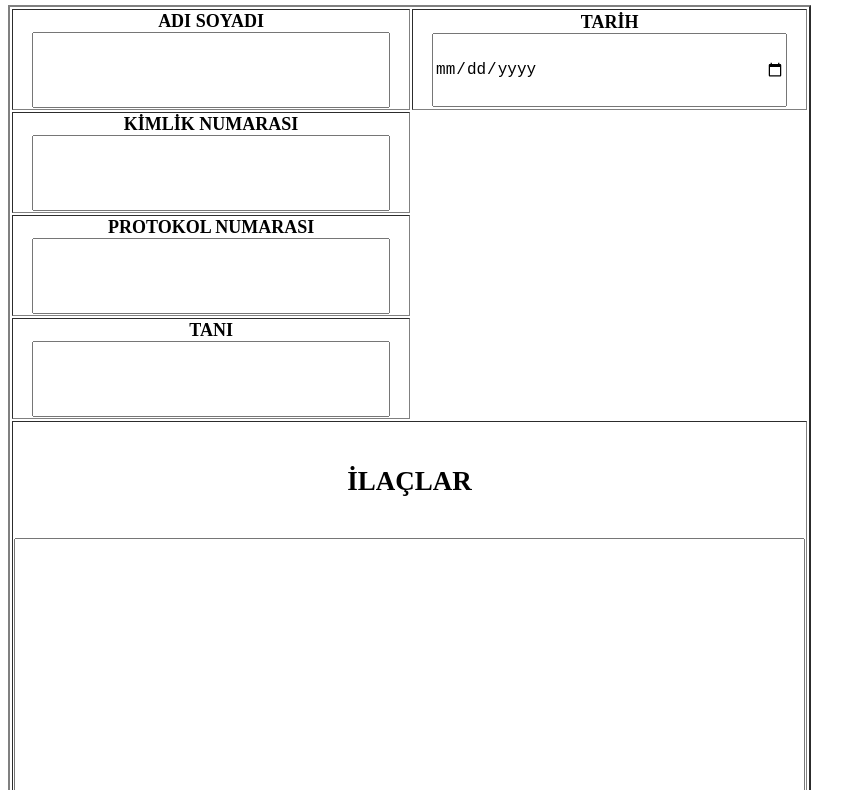
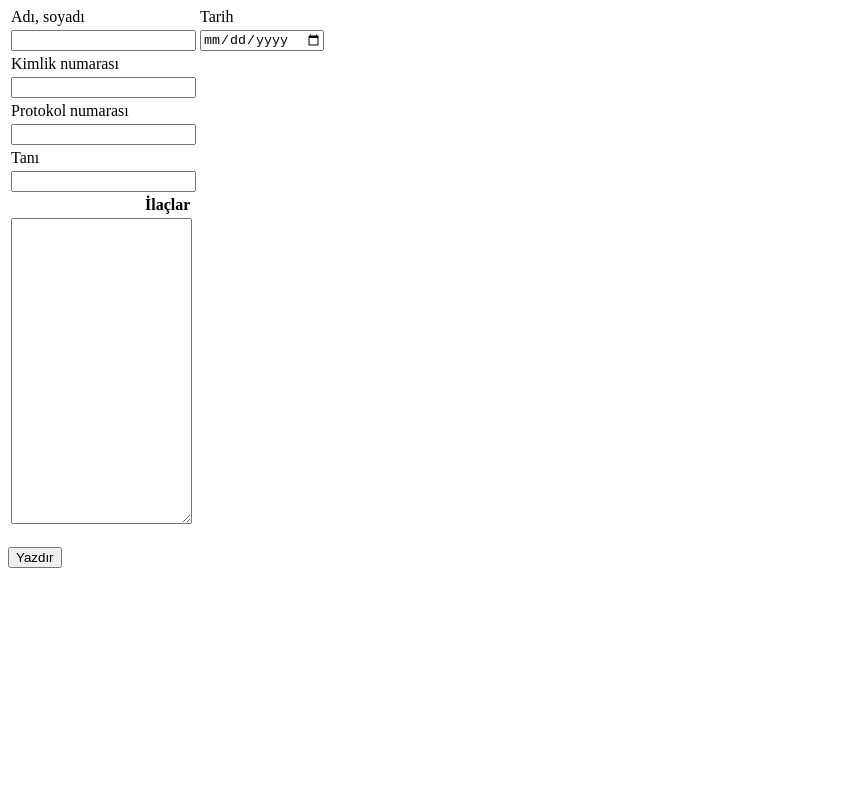
Before and after one commit to taneregehan/rx, a plain HTML site: page index.html in a window 1280 px wide. Shown: the part 62-852 px from the top of the page, without its empty margins (0-866 px from the left). After the commit the page ends 800 px from the top, so only its background shows below. Drawn offline with Linux system fonts and the light colour scheme.

Commit message:
Update index.html

```diff
--- a/index.html
+++ b/index.html
@@ -1,85 +1,48 @@
 <!DOCTYPE html>
-<html lang="en">
+<html>
     <head>
         <meta charset="UTF-8">
-    <meta http-equiv="X-UA-Compatible" content="IE=edge">
-    <meta name="viewport" content="width=device-width, initial-scale=1.0">
-    <title>e-reçete</title>
-    <link rel="stylesheet" href="style.css">
+        <link rel="stylesheet" type="text/css" href="styles.css">
+        <link rel="icon" href="favicon.ico" type="image/x-icon">
+        <title>Reçete</title>
     </head>
 <body>
-   <h3>REÇETE</h3>
-    <table border="2">
-
+    <h2>REÇETE</h2>
+    <table>
         <tr>
-<TH>ADI SOYADI
-    <input type="text">
-</TH>
-
-<TH>TARİH
-    <input type="date">
-</TH>
-
+            <td>Adı, soyadı</td>
+            <td>Tarih</td>
         </tr>
-
-
-
-
-
-
-
-
-
-<tr >
-
-    <TH>KİMLİK NUMARASI
-        <input type="text">
-    </TH>
+        <tr>
+            <td><input type="text"></td>
+            <td><input type="date"></td>
         </tr>
-
-
-
-
-
         <tr>
-    <TH>PROTOKOL NUMARASI
-        <input type="text">
-    </TH>
+            <td>Kimlik numarası</td>
+            <td rowspan="6"></td>
         </tr>
-
-
-
-
         <tr>
-
-    <TH>TANI
-        <input type="text">
-    </TH>
+            <td><input type="text"></td>
         </tr>
-
-
-
-
-<tr style="line-height: 70px;">
-
-    <th colspan="2">
-        <h2>İLAÇLAR</h2>
-
-       <textarea name="text" id="text" cols="70" rows="20"></textarea>
-
-    </th>
-
+        <tr>
+            <td>Protokol numarası</td>
         </tr>
-
-
-
-
-
-
-
-
-
-
+        <tr>
+            <td><input type="text"></td>
+        </tr>
+        <tr>
+            <td>Tanı</td>
+        </tr>
+        <tr>
+            <td><input type="text"></td>
+        </tr>
+        <tr>
+            <th colspan="2">İlaçlar</th>
+        </tr>
+        <tr>
+            <td colspan="2"><textarea rows="20"></textarea></td>
+        </tr>
     </table>
 </body>
+<p><button onclick="javascript:window.print()" class="print-button">Yazdır</button></p>
 </html>
```
Lines whose indentation alone changed are shown as unchanged.
